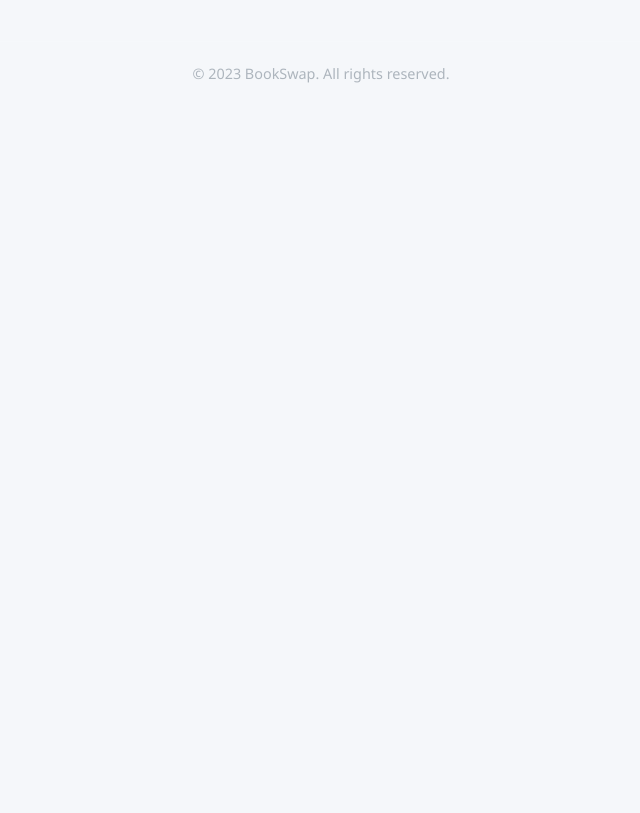
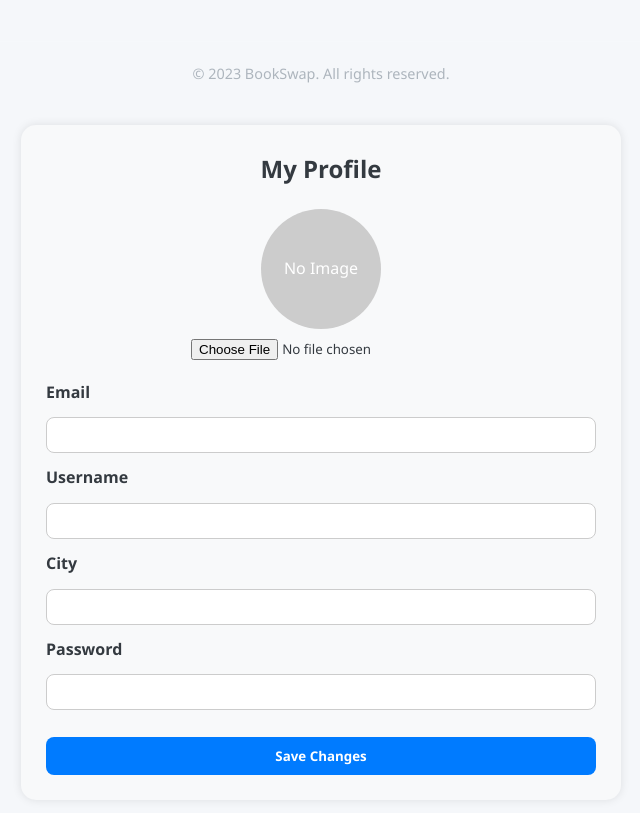
Before and after one commit to aba111f/HLB, an Angular app in the folder frontend/book_exchange/: page /profile in a window 1280 px wide. Before the commit this address led to /. Shown: the part 1784-2597 px from the top of the page, without its empty margins (319-959 px from the left). Before the commit the page ends 1869 px from the top, so only its background shows below. Built offline with nearby package versions, Linux system fonts and the light colour scheme; no server answers.

Commit message:
front profile page prot

```diff
--- a/frontend/book_exchange/src/app/app.component.html
+++ b/frontend/book_exchange/src/app/app.component.html
@@ -12,3 +12,4 @@
 <app-login *ngIf="this.showLogin" (toggleReg)="onToggleReg($event)" (toggleLogin)="LoginDisable($event)"></app-login>
 <app-register *ngIf="this.showReg" (toggleLogin)="onToggleLogin($event)"></app-register>
 <app-footer></app-footer>
+<router-outlet></router-outlet>
--- a/frontend/book_exchange/src/app/app.component.ts
+++ b/frontend/book_exchange/src/app/app.component.ts
@@ -10,7 +10,7 @@ import { FeaturesComponent } from './shared/components/features/features.compone
 import { BooksComponent } from './shared/components/books/books.component';
 @Component({
   selector: 'app-root',
-  imports: [HeaderComponent, FooterComponent, HeroComponent, LoginComponent, RegisterComponent, FeaturesComponent, BooksComponent, CommonModule],
+  imports: [HeaderComponent, FooterComponent, HeroComponent, LoginComponent, RegisterComponent, FeaturesComponent, BooksComponent, CommonModule,RouterOutlet],
   templateUrl: './app.component.html',
   styleUrl: './app.component.css'
 })
--- a/frontend/book_exchange/src/app/app.routes.ts
+++ b/frontend/book_exchange/src/app/app.routes.ts
@@ -1,3 +1,15 @@
 import { Routes } from '@angular/router';
+import { ProfileComponent } from './shared/components/profile/profile.component';
+import { AppComponent } from './app.component';
 
-export const routes: Routes = [];
+export const routes: Routes = [
+    {
+        path:'',
+        component: AppComponent
+    },
+    {
+        path: 'profile',
+        component: ProfileComponent
+    },
+
+];
--- /dev/null
+++ b/frontend/book_exchange/src/app/core/services/profile/profile.service.ts
@@ -0,0 +1,37 @@
+import { Injectable } from '@angular/core';
+import { HttpClient } from '@angular/common/http';
+import { UserPost } from '../../../shared/interface/interface';
+import { Observable } from 'rxjs';
+
+@Injectable({
+  providedIn: 'root'
+})
+export class ProfileService {
+  private baseUrl = 'http://localhost:8000/api/users';
+
+  constructor(private http: HttpClient) {}
+
+  getCurrentUser(): Observable<UserPost> {
+
+    let id=localStorage.getItem('id');
+
+    return this.http.get<UserPost>(`${this.baseUrl}/${id}/`);
+  }
+
+  updateUser(user: UserPost): Observable<any> {
+
+    let id=localStorage.getItem('id');
+    const formData = new FormData();
+
+    formData.append('email', user.email);
+    formData.append('username', user.username);
+    formData.append('city', user.city);
+    formData.append('password', user.password);
+
+    if (user.user_image) {
+      formData.append('user_image', user.user_image);
+    }
+
+    return this.http.put(`${this.baseUrl}/${id}/`, formData);
+  }
+}
--- /dev/null
+++ b/frontend/book_exchange/src/app/shared/components/profile/profile.component.css
@@ -0,0 +1,79 @@
+.profile-container {
+  max-width: 600px;
+  margin: 40px auto;
+  padding: 25px;
+  border-radius: 15px;
+  background: #f8f9fa;
+  box-shadow: 0 0 10px rgba(0,0,0,0.1);
+}
+
+h2 {
+  text-align: center;
+  margin-bottom: 20px;
+}
+
+.profile-card {
+  display: flex;
+  flex-direction: column;
+  align-items: center;
+  gap: 20px;
+}
+
+.image-section {
+  display: flex;
+  flex-direction: column;
+  align-items: center;
+}
+
+.image-section img {
+  width: 120px;
+  height: 120px;
+  border-radius: 50%;
+  object-fit: cover;
+  margin-bottom: 10px;
+}
+
+.placeholder {
+  width: 120px;
+  height: 120px;
+  border-radius: 50%;
+  background: #ccc;
+  display: flex;
+  align-items: center;
+  justify-content: center;
+  color: white;
+  margin-bottom: 10px;
+}
+
+.info-section {
+  width: 100%;
+  display: flex;
+  flex-direction: column;
+  gap: 12px;
+}
+
+.info-section label {
+  font-weight: 600;
+}
+
+.info-section input {
+  padding: 8px;
+  border: 1px solid #ccc;
+  border-radius: 8px;
+}
+
+button {
+  margin-top: 15px;
+  padding: 10px;
+  border: none;
+  background-color: #007bff;
+  color: white;
+  font-weight: bold;
+  border-radius: 8px;
+  cursor: pointer;
+  transition: background-color 0.3s;
+}
+
+button:hover {
+  background-color: #0056b3;
+}
--- /dev/null
+++ b/frontend/book_exchange/src/app/shared/components/profile/profile.component.html
@@ -0,0 +1,29 @@
+<div class="profile-container">
+  <h2>My Profile</h2>
+
+  <div class="profile-card">
+    <div class="image-section">
+      <img *ngIf="imagePreview; else noImage" [src]="imagePreview" alt="User Image">
+      <ng-template #noImage>
+        <div class="placeholder">No Image</div>
+      </ng-template>
+      <input type="file" (change)="onImageSelected($event)">
+    </div>
+
+    <div class="info-section">
+      <label>Email</label>
+      <input type="email" [(ngModel)]="user.email" name="email">
+
+      <label>Username</label>
+      <input type="text" [(ngModel)]="user.username" name="username">
+
+      <label>City</label>
+      <input type="text" [(ngModel)]="user.city" name="city">
+
+      <label>Password</label>
+      <input type="password" [(ngModel)]="user.password" name="password">
+
+      <button (click)="saveProfile()">Save Changes</button>
+    </div>
+  </div>
+</div>
--- /dev/null
+++ b/frontend/book_exchange/src/app/shared/components/profile/profile.component.ts
@@ -0,0 +1,58 @@
+import { Component, OnInit } from '@angular/core';
+import { UserPost } from '../../interface/interface';
+import { ProfileService } from '../../../core/services/profile/profile.service';
+import { FormsModule } from '@angular/forms';
+import { CommonModule } from '@angular/common';
+
+@Component({
+  selector: 'app-profile',
+  imports: [FormsModule, CommonModule],
+  templateUrl: './profile.component.html',
+  styleUrls: ['./profile.component.css']
+})
+export class ProfileComponent implements OnInit {
+  user: UserPost = {
+    email: '',
+    username: '',
+    city: '',
+    password: '',
+    user_image: null
+  };
+
+  imagePreview: string | ArrayBuffer | null = null;
+
+  constructor(private profileService: ProfileService) {}
+
+  ngOnInit(): void {
+    this.loadUser();
+  }
+
+  loadUser() {
+    this.profileService.getCurrentUser().subscribe({
+      next: (data) => {
+        this.user = data;
+        if (data.user_image) {
+          this.imagePreview = 'http://localhost:8000' + data.user_image;
+        }
+      },
+      error: (err) => console.error('Error loading user:', err)
+    });
+  }
+
+  onImageSelected(event: any) {
+    const file = event.target.files[0];
+    if (file) {
+      this.user.user_image = file;
+      const reader = new FileReader();
+      reader.onload = () => this.imagePreview = reader.result;
+      reader.readAsDataURL(file);
+    }
+  }
+
+  saveProfile() {
+    this.profileService.updateUser(this.user).subscribe({
+      next: () => alert('Profile updated successfully!'),
+      error: (err) => console.error('Update failed:', err)
+    });
+  }
+}
--- a/frontend/book_exchange/src/app/shared/interface/interface.ts
+++ b/frontend/book_exchange/src/app/shared/interface/interface.ts
@@ -10,8 +10,6 @@ export interface UserGet {
     id: string,
     date_joined: Date,
     is_active: boolean,
-    is_staff: boolean,
-    is_superuser: boolean,
     last_login: Date,
     user: UserPost
 }
```
Also changed, not shown: 2 other files (tests, documents, lock files or other folders).
